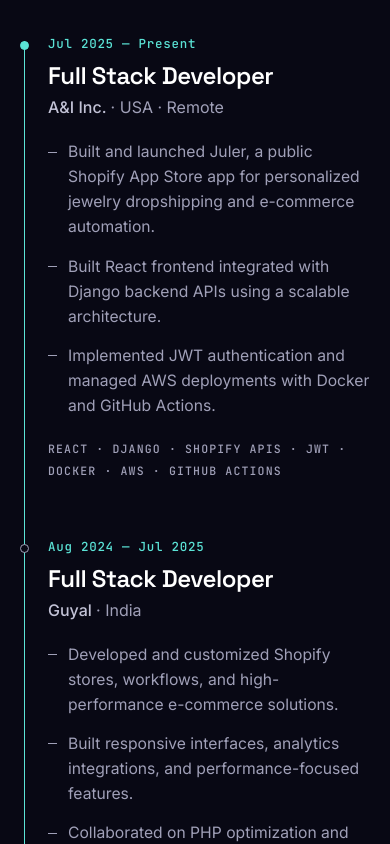
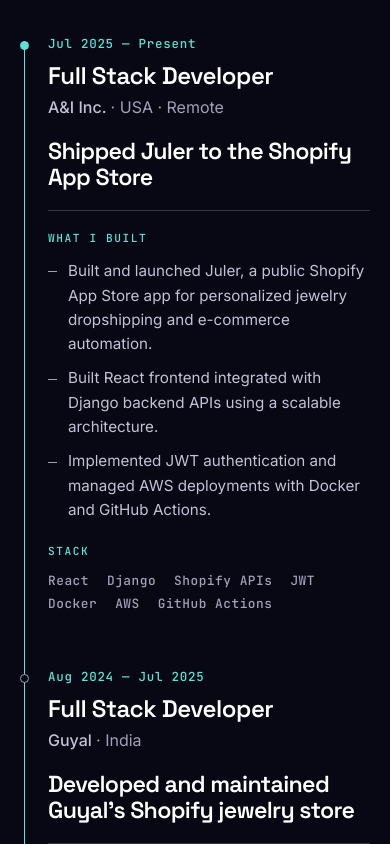
Before and after one commit to NishantJadhavCS/Portfolio, a React (Vite) app: page / in a window 390 px wide. Shown: the part 2380-3224 px from the top of the page. Built offline with nearby package versions, Linux system fonts and the light colour scheme.

Commit message:
feat(experience): add role highlights and split details into built/stack columns

```diff
--- a/src/components/Experience.css
+++ b/src/components/Experience.css
@@ -202,19 +202,50 @@
   margin: 0;
 }
 
+/* One-line takeaway that leads the block */
+.experience-highlight {
+  max-width: 620px;
+  margin: 0 0 32px;
+  font-family: var(--font-display);
+  font-size: clamp(1.75rem, 2.8vw, 2.5rem);
+  font-weight: 600;
+  line-height: 1.1;
+  letter-spacing: -0.03em;
+  color: var(--text-primary);
+}
+
+/* Two labelled columns: what was built, and the stack used */
+.experience-details {
+  display: grid;
+  grid-template-columns: minmax(0, 1fr) 170px;
+  gap: 24px 48px;
+  padding-top: 24px;
+  border-top: 1px solid var(--glass-border);
+}
+
+.experience-col-label {
+  margin: 0 0 14px;
+  font-family: var(--font-mono);
+  font-size: 0.7rem;
+  font-weight: 500;
+  letter-spacing: 0.14em;
+  text-transform: uppercase;
+  color: var(--accent-primary);
+}
+
 .experience-points {
   display: flex;
   flex-direction: column;
-  gap: 22px;
-  margin: 0 0 32px;
+  gap: 10px;
+  margin: 0;
   padding: 0;
   list-style: none;
 }
 
 .experience-points li {
   position: relative;
-  padding-left: 28px;
-  font-size: clamp(1.05rem, 1.4vw, 1.2rem);
+  padding-left: 22px;
+  font-size: 0.98rem;
   line-height: 1.6;
   color: var(--text-secondary);
 }
@@ -224,20 +255,22 @@
   position: absolute;
   left: 0;
   top: 0.8em;
-  width: 12px;
+  width: 10px;
   height: 1px;
-  background: var(--accent-primary);
+  background: var(--text-muted);
 }
 
-.experience-tech {
+.experience-stack {
+  display: flex;
+  flex-direction: column;
+  gap: 8px;
   margin: 0;
-  padding-left: 28px;
+  padding: 0;
+  list-style: none;
   font-family: var(--font-mono);
-  font-size: 0.72rem;
+  font-size: 0.8rem;
   font-weight: 500;
-  line-height: 1.9;
-  letter-spacing: 0.1em;
-  text-transform: uppercase;
+  letter-spacing: 0.04em;
   color: var(--text-muted);
 }
 
@@ -349,24 +382,31 @@
     color: var(--text-muted);
   }
 
-  .experience-points {
-    gap: 14px;
+  .experience-highlight {
     margin-bottom: 20px;
+    font-size: 1.45rem;
+  }
+
+  /* Columns stack; the stack list flows inline to save height */
+  .experience-details {
+    grid-template-columns: 1fr;
+    gap: 22px;
+    padding-top: 20px;
+  }
+
+  .experience-stack {
+    flex-direction: row;
+    flex-wrap: wrap;
+    gap: 6px 18px;
   }
 
   .experience-points li {
     padding-left: 20px;
-    font-size: 0.98rem;
-    color: var(--text-muted);
+    font-size: 0.95rem;
   }
 
   .experience-points li::before {
     width: 9px;
-    background: var(--text-muted);
-  }
-
-  .experience-tech {
-    padding-left: 0;
   }
 }
 
--- a/src/components/Experience.jsx
+++ b/src/components/Experience.jsx
@@ -11,6 +11,7 @@ const experiences = [
     location: 'USA · Remote',
     start: 'Jul 2025',
     end: 'Present',
+    highlight: 'Shipped Juler to the Shopify App Store',
     points: [
       'Built and launched Juler, a public Shopify App Store app for personalized jewelry dropshipping and e-commerce automation.',
       'Built React frontend integrated with Django backend APIs using a scalable architecture.',
@@ -24,6 +25,7 @@ const experiences = [
     location: 'India',
     start: 'Aug 2024',
     end: 'Jul 2025',
+    highlight: "Developed and maintained Guyal's Shopify jewelry store",
     points: [
       'Developed and customized Shopify stores, workflows, and high-performance e-commerce solutions.',
       'Built responsive interfaces, analytics integrations, and performance-focused features.',
@@ -37,6 +39,7 @@ const experiences = [
     location: 'Remote · Self-employed',
     start: 'Jun 2023',
     end: 'Present',
+    highlight: 'Websites and Shopify stores for independent brands',
     points: [
       'Built modern websites, e-commerce platforms, and custom web solutions for diverse clients.',
       'Focused on SEO optimization, analytics integration, and responsive UI development.',
@@ -156,19 +159,33 @@ function Experience() {
                   </p>
                 </header>
 
-                <motion.ul
-                  className="experience-points"
+                <h4 className="experience-highlight">{exp.highlight}</h4>
+
+                {/* Details split into two labelled columns so the block scans instead of reading as one long list */}
+                <motion.div
+                  className="experience-details"
                   initial={{ opacity: 0, y: 24 }}
                   whileInView={{ opacity: 1, y: 0 }}
                   viewport={{ once: true, amount: 0.3 }}
                   transition={{ duration: 0.8, ease }}
                 >
-                  {exp.points.map((point) => (
-                    <li key={point}>{point}</li>
-                  ))}
-                </motion.ul>
-
-                <p className="experience-tech">{exp.tech.join(' · ')}</p>
+                  <div>
+                    <p className="experience-col-label">What I built</p>
+                    <ul className="experience-points">
+                      {exp.points.map((point) => (
+                        <li key={point}>{point}</li>
+                      ))}
+                    </ul>
+                  </div>
+                  <div>
+                    <p className="experience-col-label">Stack</p>
+                    <ul className="experience-stack">
+                      {exp.tech.map((tool) => (
+                        <li key={tool}>{tool}</li>
+                      ))}
+                    </ul>
+                  </div>
+                </motion.div>
               </article>
             ))}
           </div>
```
